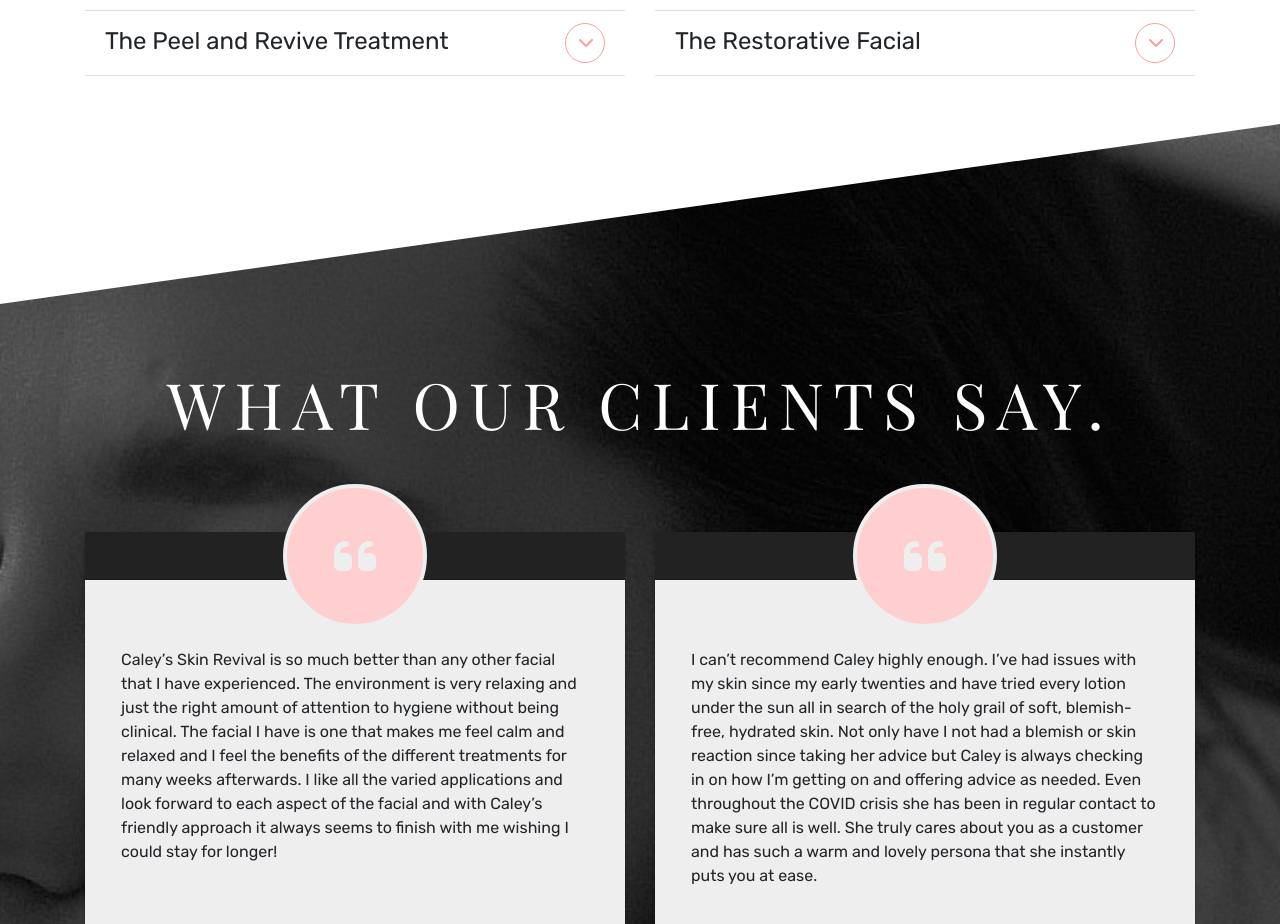
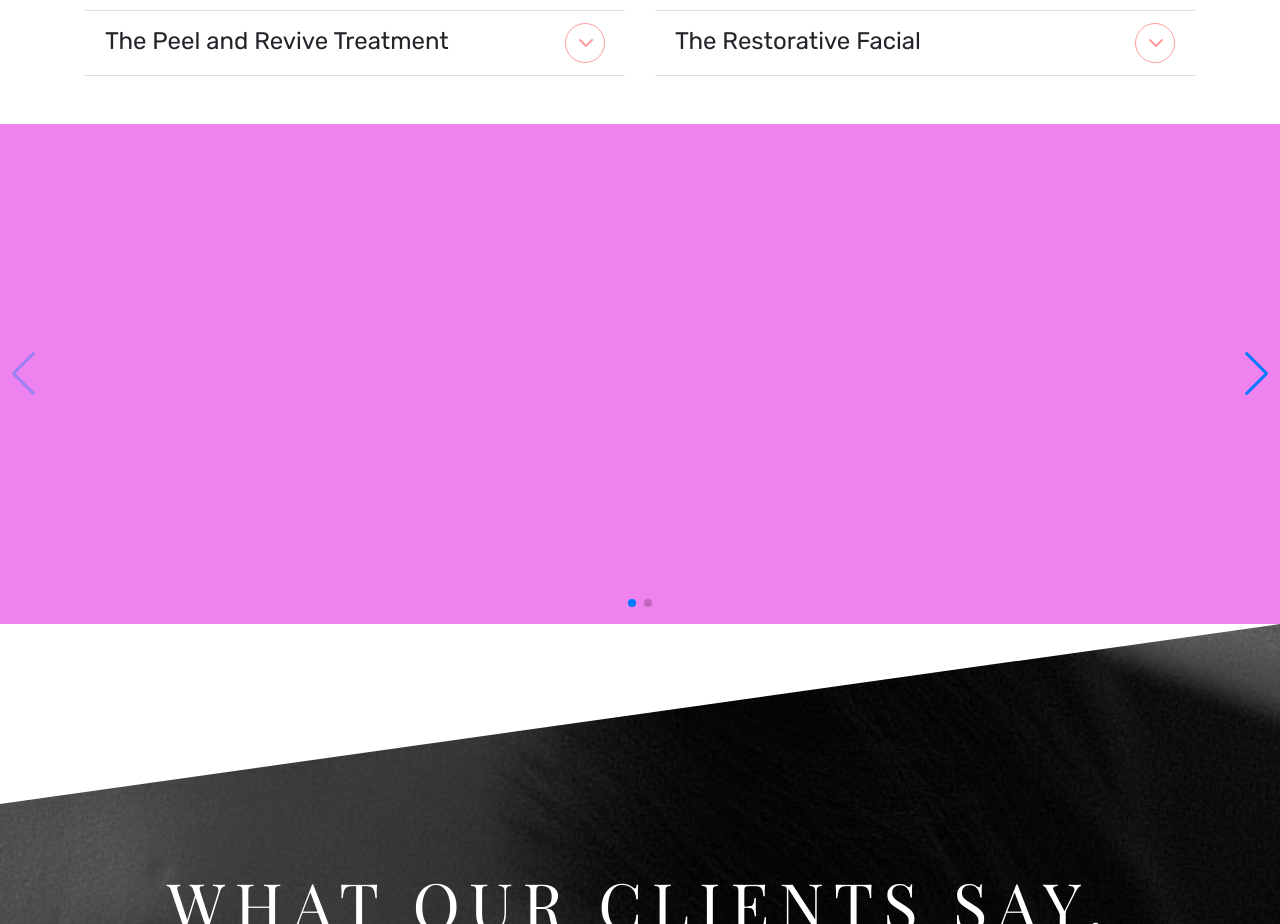
Before and after one commit to Lucamilne/caleymansfieldskincare, a React (Create React App) app: page / in a window 1280 px wide. Shown: the part 2590-3514 px from the top of the page. Built offline with nearby package versions, Linux system fonts and the light colour scheme; a web font is replaced by a local one.

Commit message:
Carousel added

```diff
--- a/package.json
+++ b/package.json
@@ -8,12 +8,14 @@
     "@testing-library/react": "^9.5.0",
     "@testing-library/user-event": "^7.2.1",
     "bootstrap": "^4.5.3",
+    "node-sass": "^4.14.1",
     "react": "^16.14.0",
     "react-bootstrap": "^1.4.0",
     "react-dom": "^16.14.0",
     "react-intersection-observer": "^8.29.1",
     "react-router-dom": "^5.2.0",
-    "react-scripts": "^3.4.4"
+    "react-scripts": "^3.4.4",
+    "swiper": "^6.3.5"
   },
   "scripts": {
     "predeploy": "npm run build",
--- /dev/null
+++ b/src/Carousel.js
@@ -0,0 +1,33 @@
+import React from "react"
+import SwiperCore, { Navigation, Pagination } from 'swiper';
+import { Swiper, SwiperSlide } from 'swiper/react';
+
+//npm isntall node-sass
+import 'swiper/swiper.scss';
+import 'swiper/components/navigation/navigation.scss';
+import 'swiper/components/pagination/pagination.scss';
+import './styles/Carousel.scss';
+//custom scss here
+
+// install Swiper components
+SwiperCore.use([Navigation, Pagination]);
+
+export default () => {
+    return (
+        <div id="carousel">
+            <Swiper
+                spaceBetween={50}
+                slidesPerView={3}
+                navigation
+                pagination={{ clickable: true }}
+                onSwiper={(swiper) => console.log(swiper)}
+                onSlideChange={() => console.log('slide change')}
+            >
+                <SwiperSlide><div className="temp"></div></SwiperSlide>
+                <SwiperSlide><div className="temp"></div></SwiperSlide>
+                <SwiperSlide><div className="temp"></div></SwiperSlide>
+                <SwiperSlide><div className="temp"></div></SwiperSlide>
+            </Swiper>
+        </div>
+    );
+};
--- a/src/Home.js
+++ b/src/Home.js
@@ -4,6 +4,7 @@ import Hero from "./Hero";
 import Introduction from "./Introduction";
 import Showcase from "./Showcase";
 import Products from "./Products";
+import Carousel from "./Carousel"
 import Testimonials from "./Testimonials"
 import ContactForm from "./ContactForm"
 import Footer from "./Footer"
@@ -16,6 +17,7 @@ function Home() {
             <Introduction />
             <Showcase />
             <Products />
+            <Carousel />
             <Testimonials />
             <ContactForm />
             <Footer />
--- /dev/null
+++ b/src/styles/Carousel.css
@@ -0,0 +1,6 @@
+#carousel .temp {
+  height: 500px;
+  width: 500px;
+  background-color: violet;
+}
+/*# sourceMappingURL=Carousel.css.map */
--- /dev/null
+++ b/src/styles/Carousel.scss
@@ -0,0 +1,7 @@
+#carousel {
+    .temp {
+        height: 500px;
+        width: 500px;
+        background-color: violet;
+    }
+}
```
Also changed, not shown: 2 other files (tests, documents, lock files or other folders).
